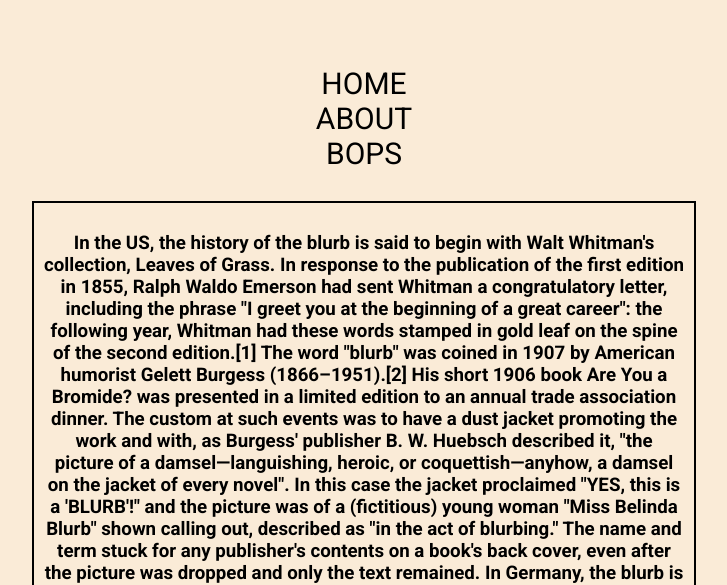
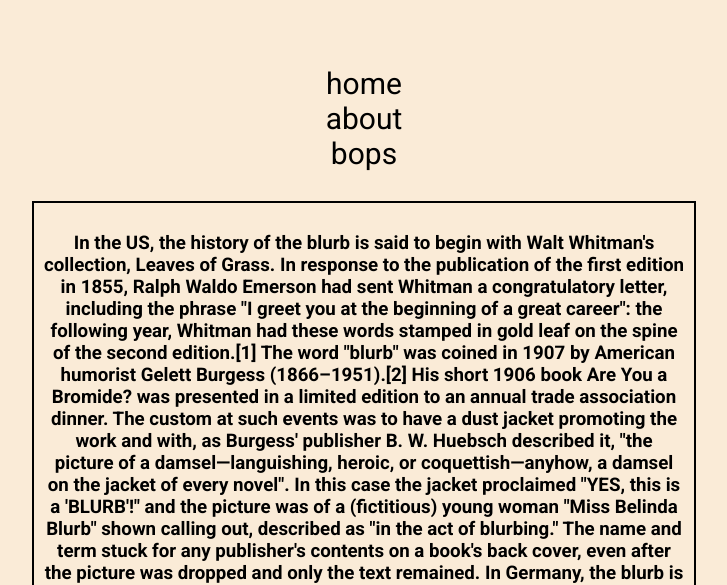
Before and after one commit to inflea/inflea.github.io, a plain HTML site: page index.html in a window 1280 px wide. Shown: the part 188-773 px from the top of the page, without its empty margins (276-1003 px from the left). Drawn offline with Linux system fonts and the light colour scheme.

Commit message:
Update index.html

```diff
--- a/index.html
+++ b/index.html
@@ -18,9 +18,9 @@
   </header>
     <div class="nav">
       <ul>
-        <li><a class="navtext" id="navstyle" href="index.html">HOME</a></li>
-        <li><a class="navtext" id="navstyle" href="about.html">ABOUT</a></li>
-        <li><a class="navtext" id="navstyle" href="bops.html">BOPS</a></li>
+        <li><a class="navtext" id="navstyle" href="index.html">home</a></li>
+        <li><a class="navtext" id="navstyle" href="about.html">about</a></li>
+        <li><a class="navtext" id="navstyle" href="bops.html">bops</a></li>
       </ul>
     </div>
   </header>
```
